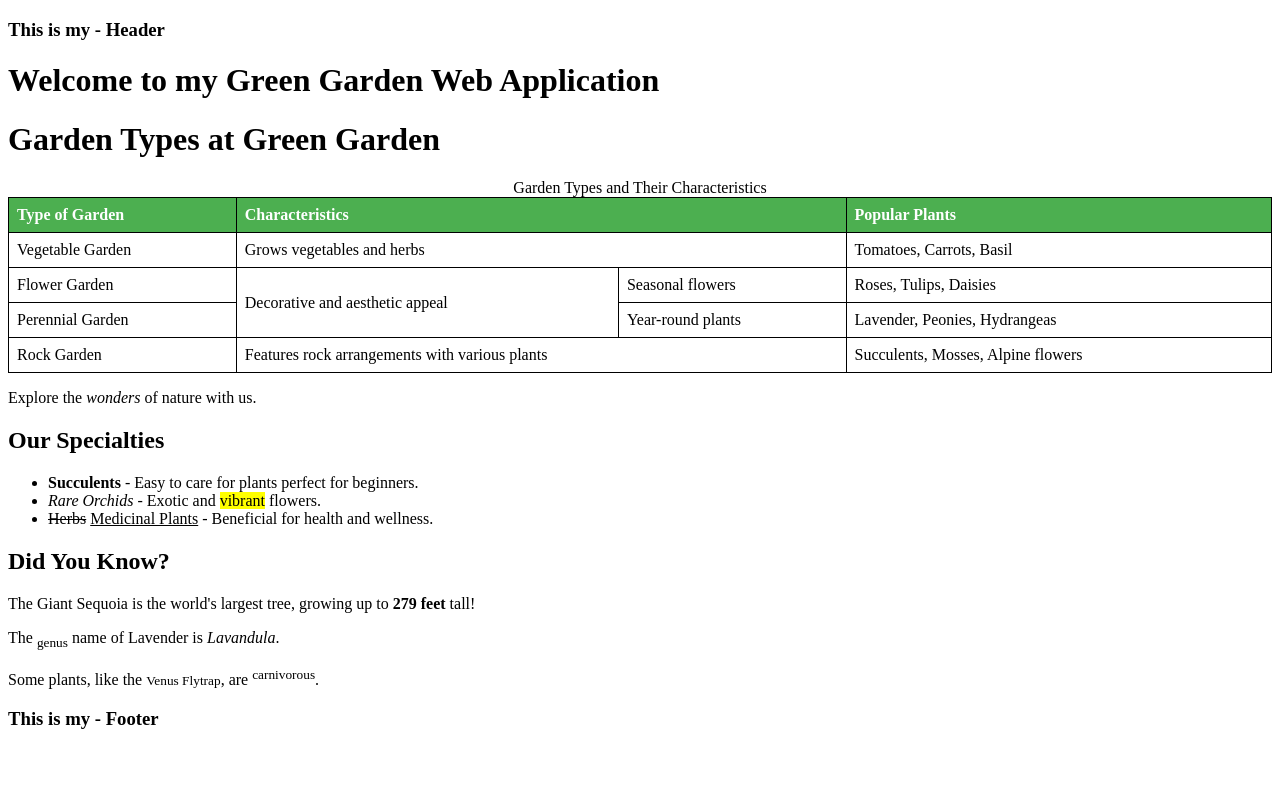
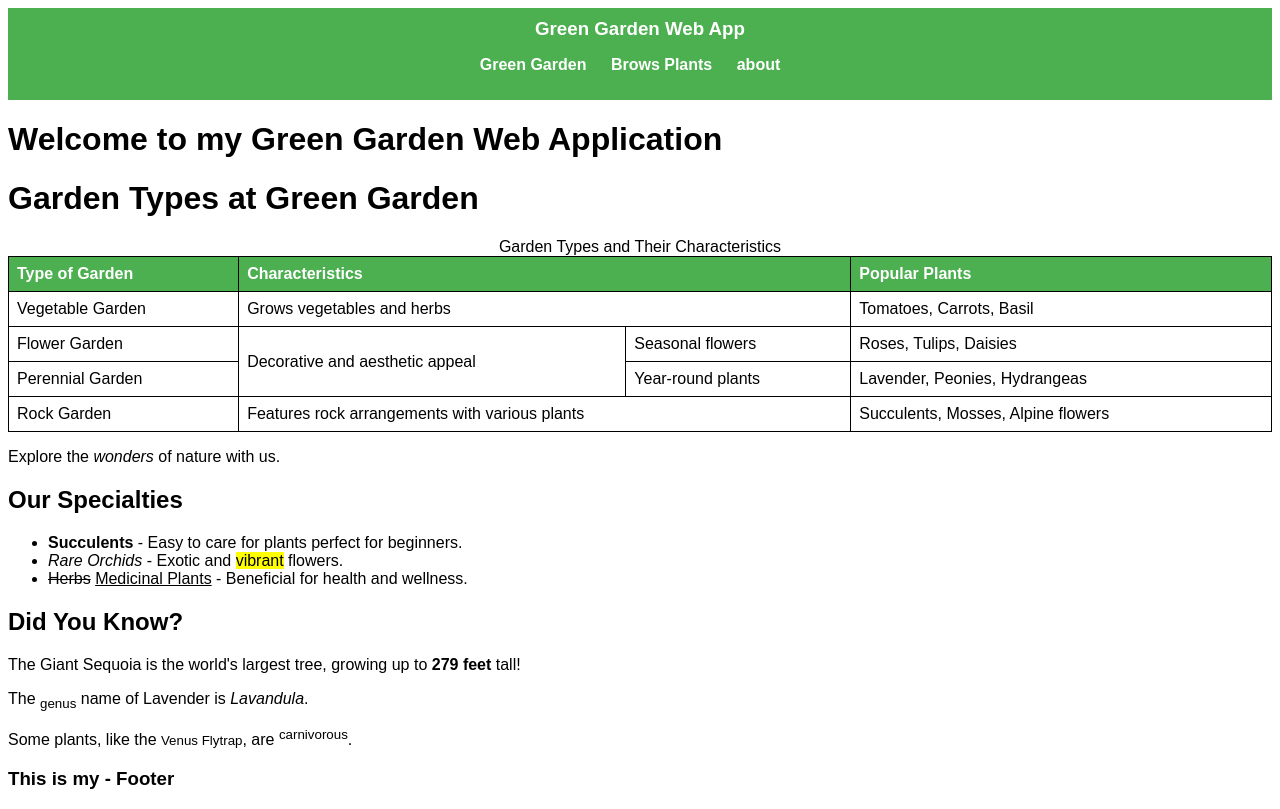
Before and after one commit to Maram60/hrepo, a Django app: page / in a window 1280 px wide. Before the commit the page ends 729 px from the top, so only its background shows below. Run offline with Django 5.2, Linux system fonts and the light colour scheme.

Commit message:
add static images and update styles

```diff
--- a/green_garden_web/green_garden_web/settings.py
+++ b/green_garden_web/green_garden_web/settings.py
@@ -116,8 +116,11 @@ USE_TZ = True
 # Static files (CSS, JavaScript, Images)
 # https://docs.djangoproject.com/en/5.0/howto/static-files/
 
+
 STATIC_URL = "static/"
-
+STATICFILES_DIRS = [
+    BASE_DIR / "static",
+]
 # Default primary key field type
 # https://docs.djangoproject.com/en/5.0/ref/settings/#default-auto-field
 
--- a/green_garden_web/plants_app/templates/includes/header.html
+++ b/green_garden_web/plants_app/templates/includes/header.html
@@ -1,5 +1,10 @@
 <header>
-
-    <h3>This is my - Header</h3>
-
+    <h3>Green Garden Web App</h3>
+    <nav>
+        <ul>
+            <li><a href="/">Green Garden</a></li>
+            <li><a href="/plants">Brows Plants</a></li>
+            <li><a href="/about">about</a></li>
+        </ul>
+    </nav>
 </header>
--- a/green_garden_web/plants_app/templates/layouts/base.html
+++ b/green_garden_web/plants_app/templates/layouts/base.html
@@ -1,6 +1,6 @@
 <!DOCTYPE html>
 <html lang="en">
-
+{%load static%}
 <head>
     <meta charset="utf-8">
     <meta name="viewport" content="width=device-width">
@@ -8,6 +8,7 @@
         Green Garden Web Application  - {% block title %}{% endblock %}
     </title>
 
+    <link rel="stylesheet" href="{%static 'css/styles.css'%}">
     {% block stylesheets %}{% endblock stylesheets %}
 
     <!-- here you put your stylesheets-->
--- a/green_garden_web/plants_app/templates/plantsmodule/index.html
+++ b/green_garden_web/plants_app/templates/plantsmodule/index.html
@@ -1,24 +1,6 @@
 
 {% extends "layouts/base.html" %}
-{% block stylesheets %}
 
-<style>
-    table {
-        border-collapse: collapse;
-        width: 100%;
-    }
-    th, td {
-        border: 1px solid black;
-        text-align: left;
-        padding: 8px;
-    }
-    th {
-        background-color: #4CAF50;
-        color: white;
-    }
-</style>
-
-{% endblock stylesheets %}
 {% block content %}
 <h1>
     Welcome to my Green Garden Web Application
--- /dev/null
+++ b/green_garden_web/static/css/styles.css
@@ -0,0 +1,47 @@
+table {
+    border-collapse: collapse;
+    width: 100%;
+}
+th, td {
+    border: 1px solid black;
+    text-align: left;
+    padding: 8px;
+}
+th {
+    background-color: #4CAF50;
+    color: white;
+}
+body {
+    font-family: Arial, sans-serif;
+}
+
+header {
+    background-color: #4CAF50;
+    color: white;
+    padding: 10px 0;
+    text-align: center;
+}
+
+header h3 {
+    margin: 0;
+}
+
+nav ul {
+    padding: 0;
+    list-style-type: none;
+}
+
+nav ul li {
+    display: inline;
+    margin-right: 20px;
+}
+
+nav ul li a {
+    color: white;
+    text-decoration: none;
+    font-weight: bold;
+}
+
+nav ul li a:hover {
+    text-decoration: underline;
+}
```
Also changed, not shown: green_garden_web/plants_app/templates/plantsmodule/plant.html (+6 -4 lines), green_garden_web/static/images/plant1.jpeg (added), green_garden_web/static/images/plant2.jpeg (added), green_garden_web/static/images/plant3.jpeg (added).
